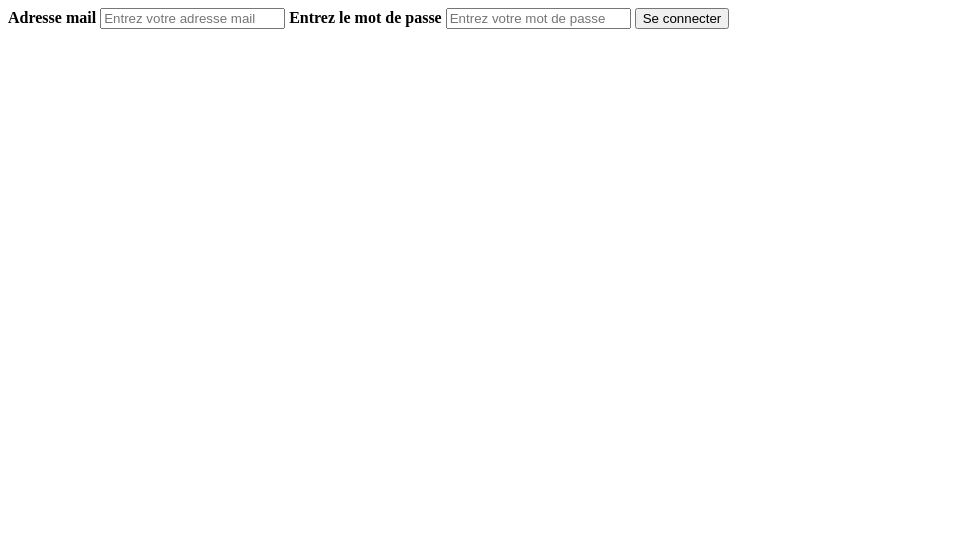
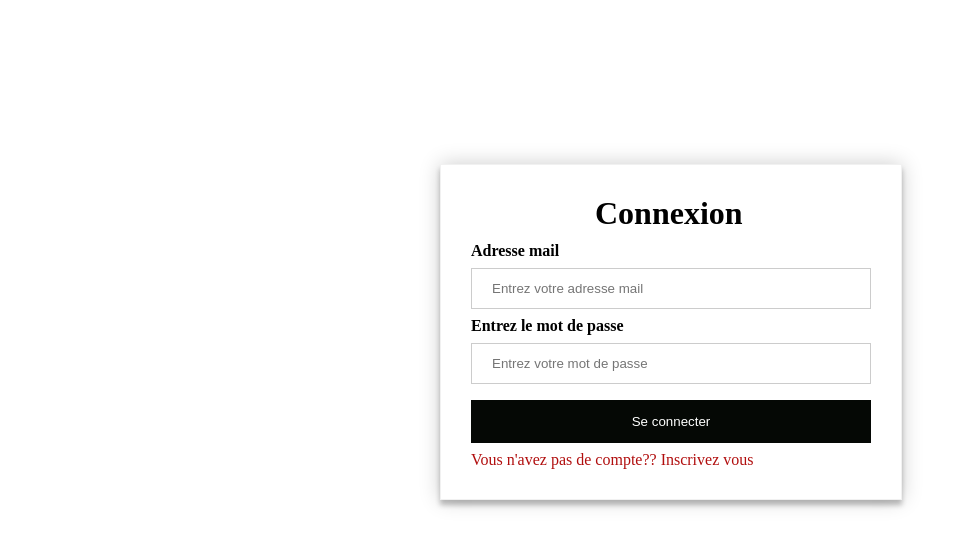
Before and after one commit to Nenette017/TravailPratique, a plain HTML site: page login.html in a window 1280 px wide. Shown: the whole page, without its empty margins (0-963 px from the left). Drawn offline with Linux system fonts and the light colour scheme.

Commit message:
ajout du style pour input adresse mail,mot de passe et se connecter avec ajout de la balise a et son style

```diff
--- a/css/style.css
+++ b/css/style.css
@@ -0,0 +1,43 @@
+/*STYLE PAGE LOGIN*/
+.containLogin{
+    width:400px;
+    margin: 0 auto;
+    margin-top:13%;
+}
+.containLogin #formulaireInscription{
+width:100%;
+ padding: 30px;
+ border: 1px solid #f1f1f1;
+ background: #fff;
+ box-shadow: 0 0 20px 0 rgba(0, 0, 0, 0.2), 0 5px 5px 0 rgba(0, 0, 0, 0.24);
+}
+.containLogin #formulaireInscription h1{
+    width: 38%;
+    margin: 0 auto;
+    padding-bottom: 10px;
+}
+.containLogin #formulaireInscription input[type=text], input[type=password] {
+    width: 100%;
+    padding: 12px 20px;
+    margin: 8px 0;
+    display: inline-block;
+    border: 1px solid #ccc;
+    box-sizing: border-box;
+   }
+   .containLogin #formulaireInscription input[type=submit] {
+    background-color: #050805;
+    color: white;
+    padding: 14px 20px;
+    margin: 8px 0;
+    border: none;
+    cursor: pointer;
+    width: 100%;
+   }
+   .containLogin #formulaireInscription a {
+    text-decoration: none;
+    color: rgb(177, 14, 14);
+   }
+   .containLogin #formulaireInscription a:hover {
+    text-decoration:underline;
+    color: rgb(177, 14, 14);
+   }
--- a/login.html
+++ b/login.html
@@ -3,16 +3,19 @@
 <head>
     <meta charset="UTF-8">
     <meta name="viewport" content="width=device-width, initial-scale=1.0">
-    <title>Travail Pratique</title>
+    <link rel="stylesheet" href="css/style.css">
+    <title>ISC</title>
 </head>
 <body>
     <div class="containLogin">
         <form action="Get" id="formulaireInscription">
+            <h1>Connexion</h1>
             <label><b>Adresse mail</b></label>
             <input type="text" placeholder="Entrez votre adresse mail">
             <label><b>Entrez le mot de passe</b></label>
             <input type="password" placeholder="Entrez votre mot de passe">
             <input type="submit" value="Se connecter">
+            <a href="inscriptionlogin.html">Vous n'avez pas de compte?? Inscrivez vous</a>
         </form>
     </div>
 </body>
```
